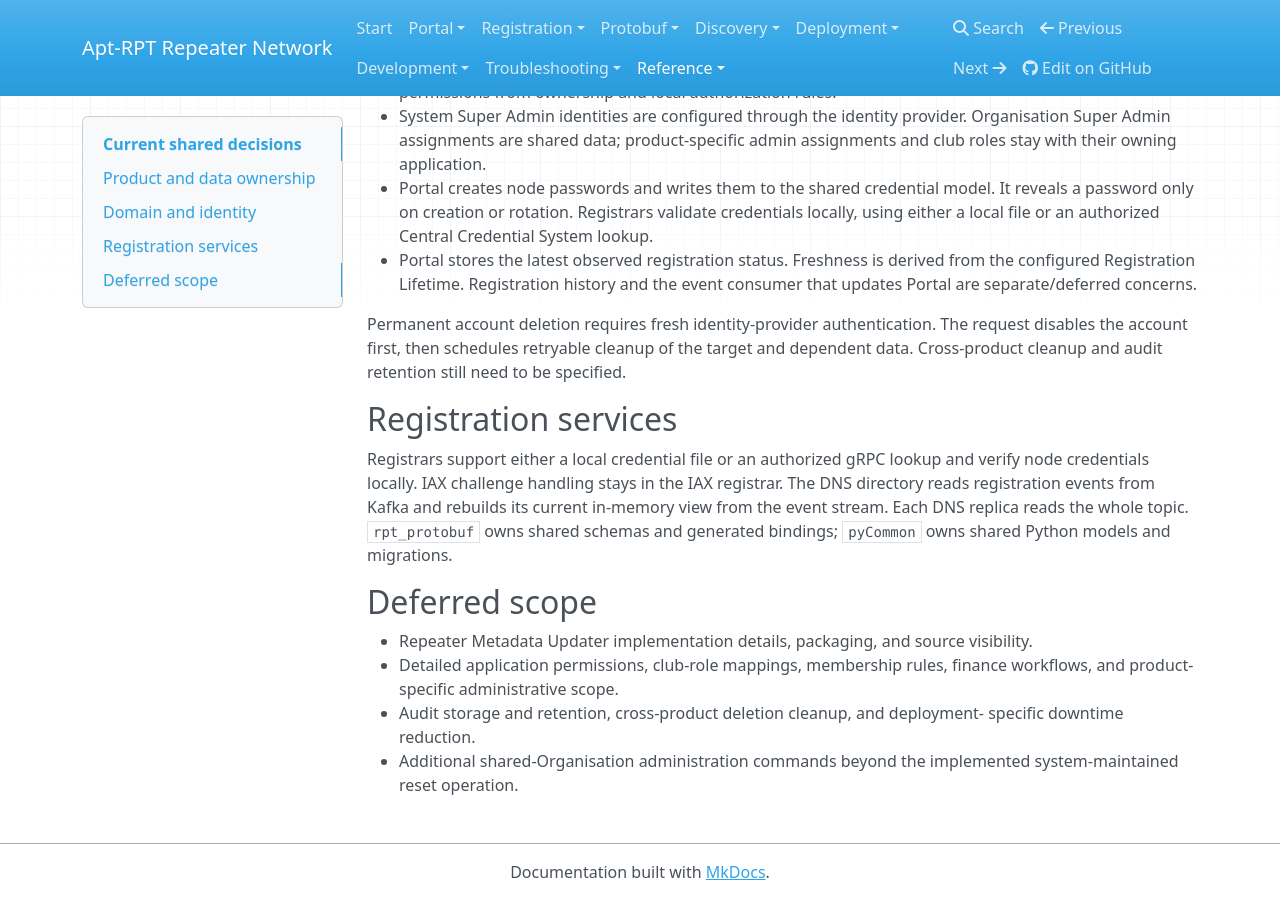
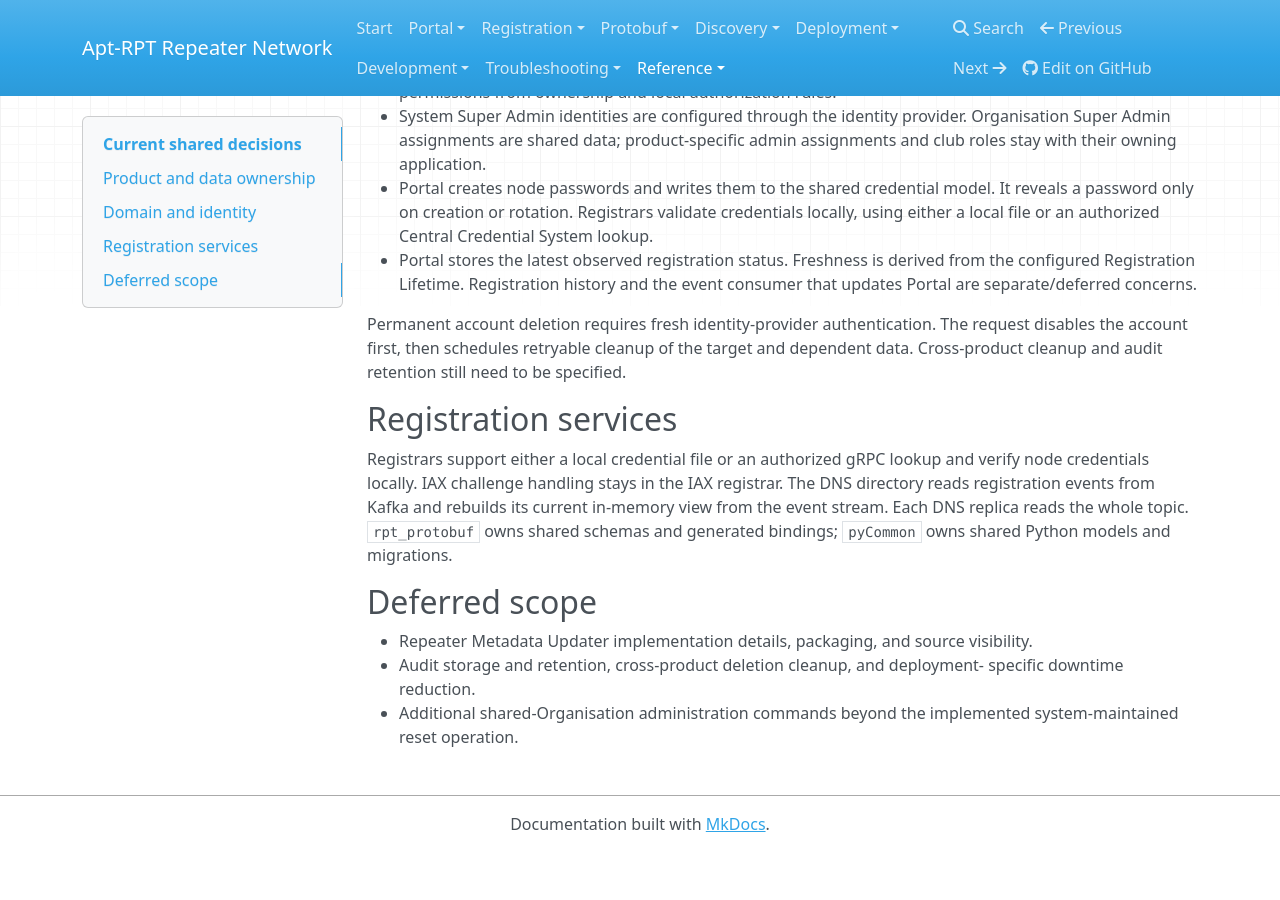
Before and after one commit to Hamlink-Canada/apt-rpt-docs, an MkDocs documentation site: the page built from docs/decisions.md, in a window 1280 px wide and 900 px high, scrolled down 1003 px. Built offline with MkDocs 1.6.1, drawn with Linux system fonts in a browser that asks for light colours; nearby versions of some CDN libraries; after the commit the page ends 1855 px from its top, so only the background shows below that.

Commit message:
docs: remove unrelated deferred scope

```diff
--- a/docs/decisions.md
+++ b/docs/decisions.md
@@ -79,8 +79,6 @@ whole topic. `rpt_protobuf` owns shared schemas and generated bindings;
 
 - Repeater Metadata Updater implementation details, packaging, and source
   visibility.
-- Detailed application permissions, club-role mappings, membership rules,
-  finance workflows, and product-specific administrative scope.
 - Audit storage and retention, cross-product deletion cleanup, and deployment-
   specific downtime reduction.
 - Additional shared-Organisation administration commands beyond the implemented
```
